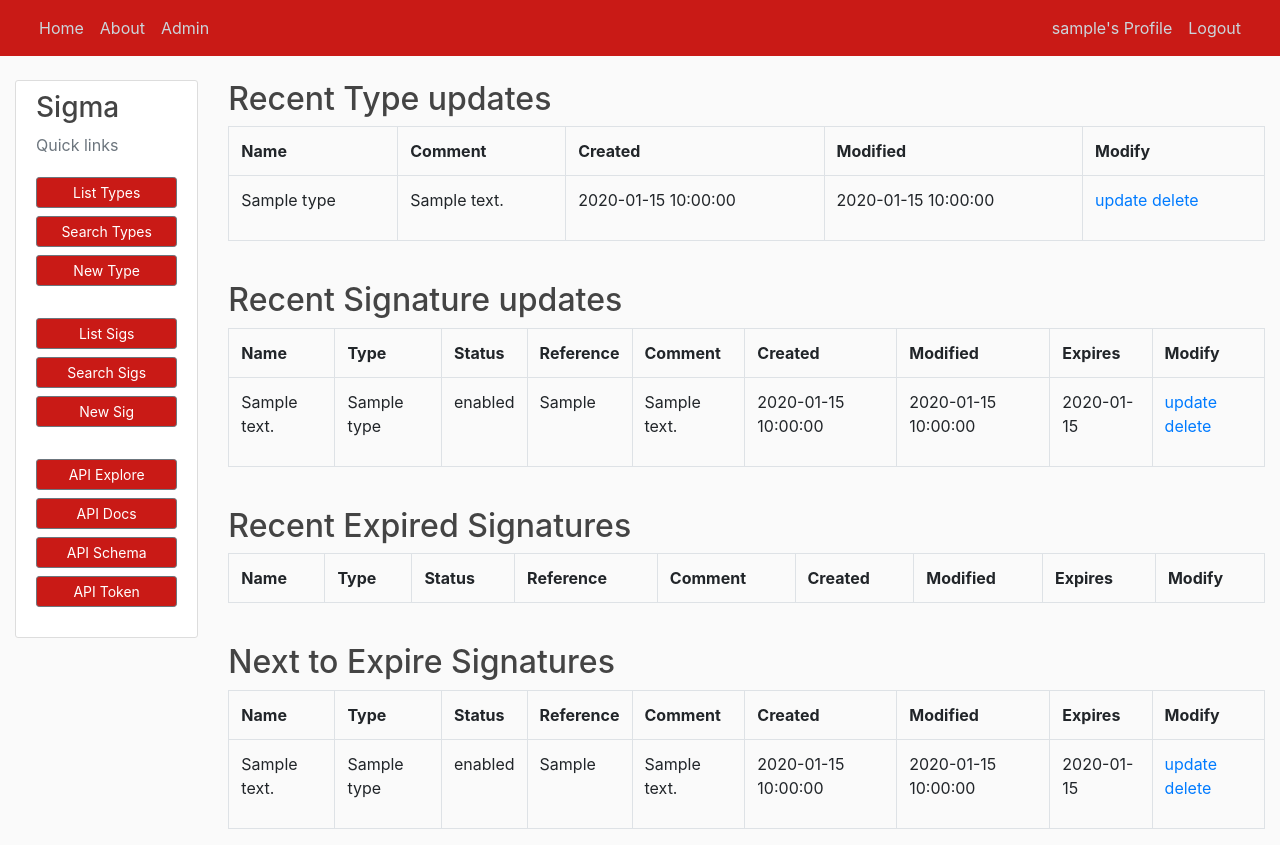
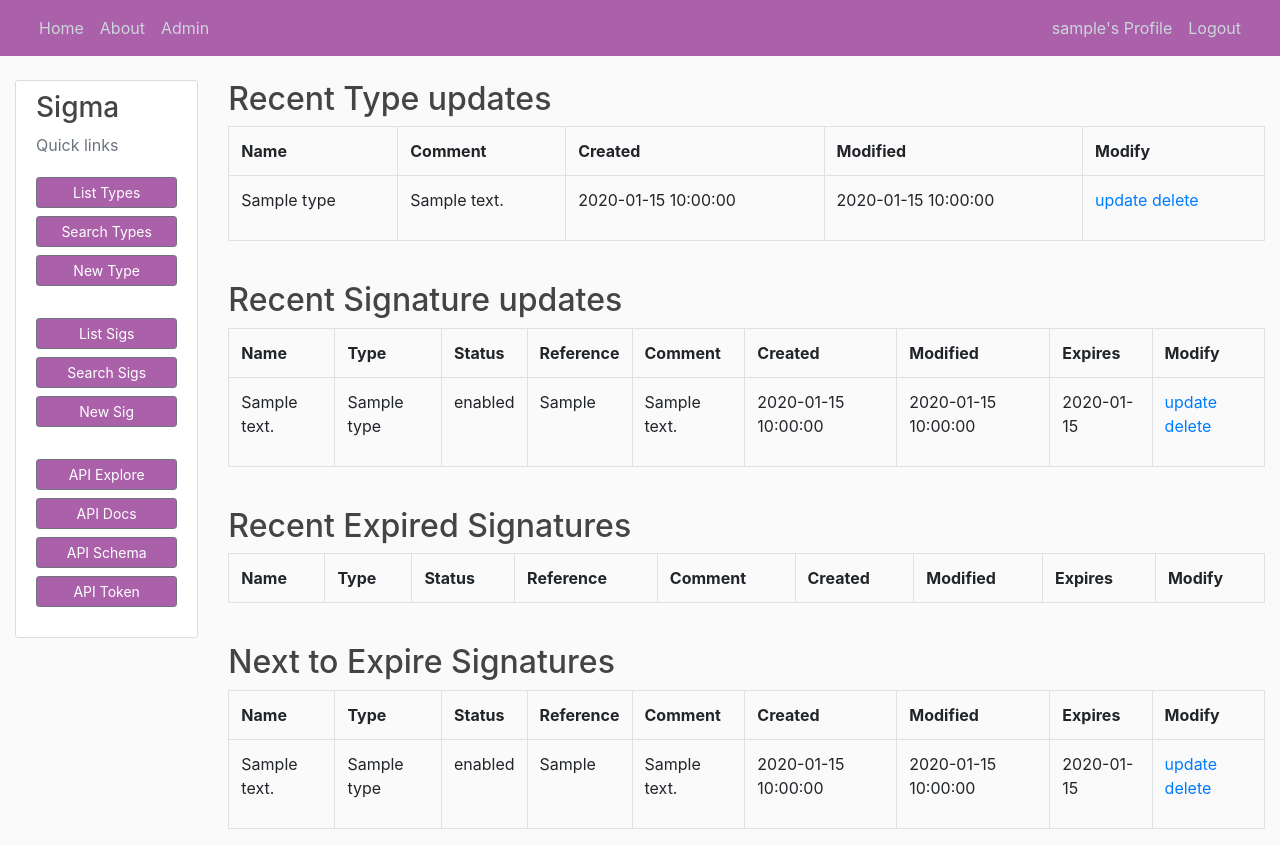
Before and after one commit to charlesflannery73/sigma, a Django app: page / in a window 1280 px wide. Run offline with Django 3.2, Linux system fonts and the light colour scheme; a user stored in the database is signed in; tables that the repository leaves empty hold one stand-in row (values such as "Sample post"); lists and menus that the app fills with data are empty; parts of the project's set-up code (start-up, migrations or seed data) failed here and were passed over; some libraries are stand-ins or nearby versions.

Commit message:
colour change

```diff
--- a/sigma/static/style.css
+++ b/sigma/static/style.css
@@ -13,15 +13,15 @@ ul {
 }
 
 .bg-steel {
-  background-color: #c91a16;
+  background-color: #AB61AA;
 }
 
 .btn-color {
-  background-color: #c91a16;
+  background-color: #AB61AA;
 }
 
 .btn-color:hover {
-  background-color: #8c110e;
+  background-color: #663C68;
 }
 
 .site-header .navbar-nav .nav-link {
```
